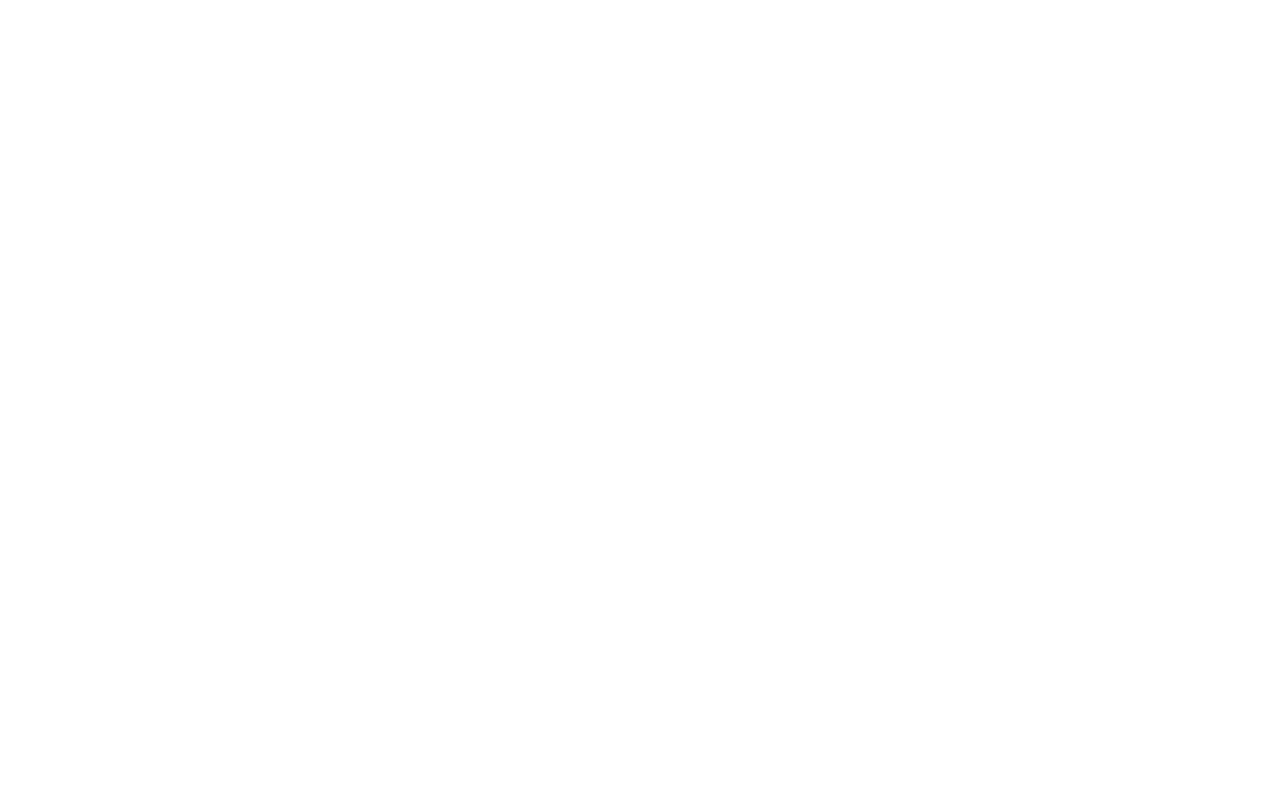
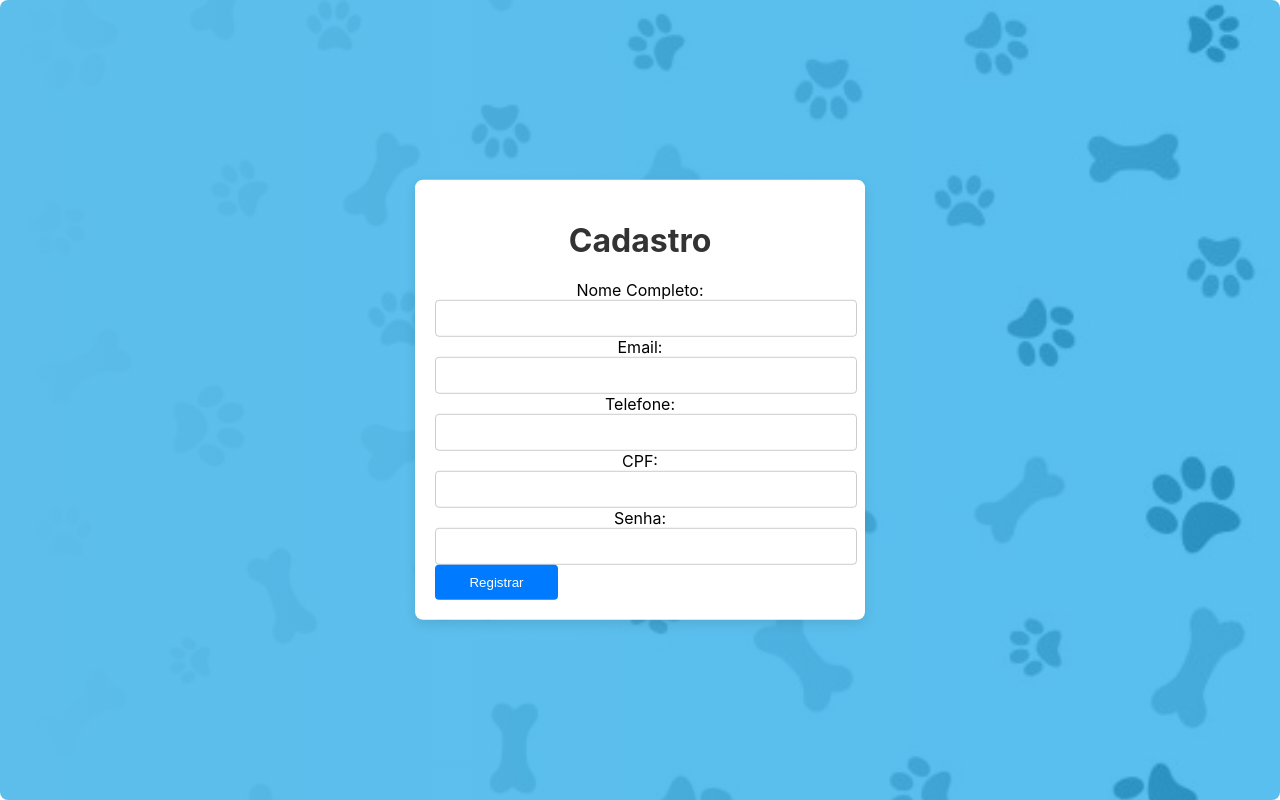
Before and after one commit to ajuda-pet/ajudapet-frontend, a React (Create React App) app: page /register in a window 1280 px wide. Built offline with nearby package versions, Linux system fonts and the light colour scheme.

Commit message:
criando base para a tela de registro

```diff
--- a/package.json
+++ b/package.json
@@ -8,6 +8,7 @@
     "@testing-library/user-event": "^13.5.0",
     "react": "^18.3.1",
     "react-dom": "^18.3.1",
+    "react-router-dom": "^6.23.1",
     "react-scripts": "5.0.1",
     "web-vitals": "^2.1.4"
   },
--- a/src/App.js
+++ /dev/null
@@ -1,12 +0,0 @@
-import './App.css';
-
-function App() {
-  return (
-
-
-    <div className="App">
-      </div>
-  );
-}
-
-export default App;
--- /dev/null
+++ b/src/App.jsx
@@ -0,0 +1,23 @@
+
+
+import React from 'react';
+import { BrowserRouter as Router, Route, Routes } from 'react-router-dom'; // Troque 'Switch' por 'Routes'
+import Login from './pages/login/index.jsx';
+import Register from './pages/register/index.jsx';
+import Home from './pages/home/index.jsx';
+
+
+function App() {
+    return (
+        <Router>
+            <Routes>
+                <Route path="/login" element={<Login />} />
+                <Route path="/register" element={<Register />} />
+                <Route path="/home" element={<Home />} />
+
+            </Routes>
+        </Router>
+    );
+}
+
+export default App;
--- a/src/pages/home/index.js
+++ b/src/pages/home/index.jsx
@@ -4,7 +4,7 @@
 
 
     <div className="Home">
-        <h1>HOME</h1>
+        <h1>home</h1>
       </div>
   );
 }
--- /dev/null
+++ b/src/pages/register/index.css
@@ -0,0 +1,60 @@
+.body{
+    background: linear-gradient(to right, #5dbeeb, #07a0e7ab);    border-radius: 8px;
+    height: 100vh;
+    width: 100%;
+}
+.backgroundImage {
+    background-image: url('../../../public/images//patas.jpg'); /* Defina a imagem de fundo usando a URL da imagem */
+    background-size: cover;
+    background-position: center;
+    background-repeat: repeat; /* Se desejar que a imagem se repita */
+
+    position: absolute;
+    z-index: -1;
+    width: 100%; /* Garanta que a imagem de fundo cubra toda a tela */
+    height: 100%; /* Garanta que a imagem de fundo cubra toda a tela */
+}
+.register-container {
+    width: 410px;
+        padding: 20px;
+    background-color: #fff;
+    box-shadow: 0 4px 12px rgba(0, 0, 0, 0.1);
+    text-align: center;
+    border-radius: 0.5em;
+
+    position: absolute;
+    top: 50%;
+    left: 50%;
+    transform: translate(-50%, -50%);
+}
+
+h1 {
+    margin-bottom: 20px;
+    color: #333;
+}
+
+.input-field {
+    width: 30em;
+    padding: 10px;
+    border: 1px solid #ccc;
+    border-radius: 4px;
+}
+.form-inputs{
+    flex: 1;
+    flex-direction: column;
+    display: flex;
+}
+.register-button {
+    width: 30%;
+    padding: 10px;
+    background-color: #007bff;
+    color: #fff;
+    border: none;
+    border-radius: 4px;
+    cursor: pointer;
+
+}
+
+.register-button:hover {
+    background-color: #0056b3;
+}
--- /dev/null
+++ b/src/pages/register/index.jsx
@@ -0,0 +1,81 @@
+import React, { useState } from 'react';
+import './index.css'; // Importe o arquivo de estilos
+
+function Register() {
+    // Definindo estados para os campos do formulário
+    const [fullName, setFullName] = useState('');
+    const [email, setEmail] = useState('');
+    const [phone, setPhone] = useState('');
+    const [cpf, setCpf] = useState('');
+    const [password, setPassword] = useState('');
+
+    // Função para lidar com o envio do formulário
+    const handleSubmit = (event) => {
+        event.preventDefault();
+        // Aqui você pode enviar os dados para a API ou fazer o que for necessário com eles
+        console.log('Dados do formulário:', { fullName, email, phone, cpf, password });
+    }
+
+    return (
+        <div className="body">
+
+            <div className="backgroundImage"></div>
+
+        <div className="register-container">
+            <h1>Cadastro</h1>
+            <form onSubmit={handleSubmit}>
+                <div className="form-inputs">
+                <label>
+                    Nome Completo:
+                    <input
+                        className="input-field"
+                        type="text"
+                        value={fullName}
+                        onChange={(e) => setFullName(e.target.value)}
+                    />
+                </label>
+                <label>
+                    Email:
+                    <input
+                        className="input-field"
+                        type="email"
+                        value={email}
+                        onChange={(e) => setEmail(e.target.value)}
+                    />
+                </label>
+                <label>
+                    Telefone:
+                    <input
+                        className="input-field"
+                        type="tel"
+                        value={phone}
+                        onChange={(e) => setPhone(e.target.value)}
+                    />
+                </label>
+                <label>
+                    CPF:
+                    <input
+                        className="input-field"
+                        type="text"
+                        value={cpf}
+                        onChange={(e) => setCpf(e.target.value)}
+                    />
+                </label>
+                <label>
+                    Senha:
+                    <input
+                        className="input-field"
+                        type="password"
+                        value={password}
+                        onChange={(e) => setPassword(e.target.value)}
+                    />
+                </label>
+                <button className="register-button" type="submit">Registrar</button>
+                </div>
+            </form>
+        </div>
+        </div>
+    );
+}
+
+export default Register;
```
Also changed, not shown: public/images/patas.jpg (added), src/pages/login/index.jsx (renamed from src/pages/login/index.js), src/pages/register/index.js (deleted), 1 other file (tests, documents, lock files or other folders).
